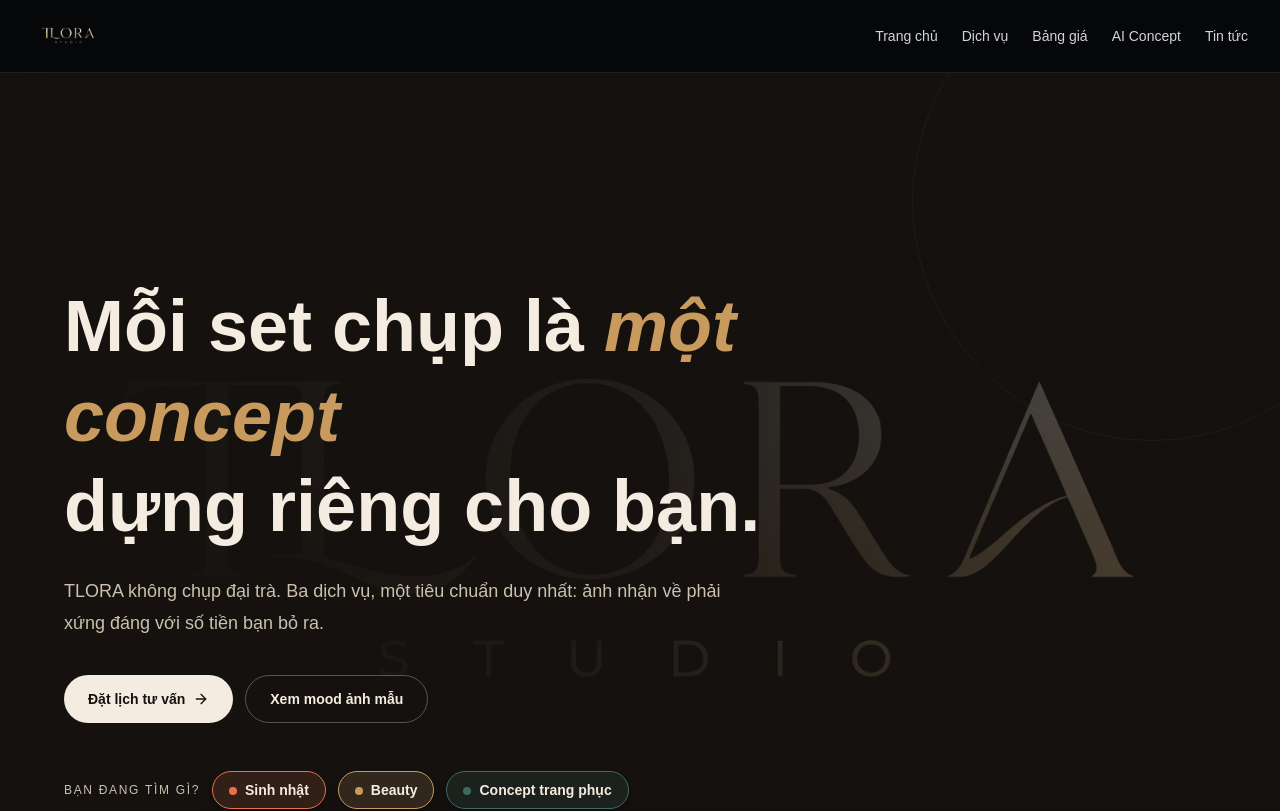
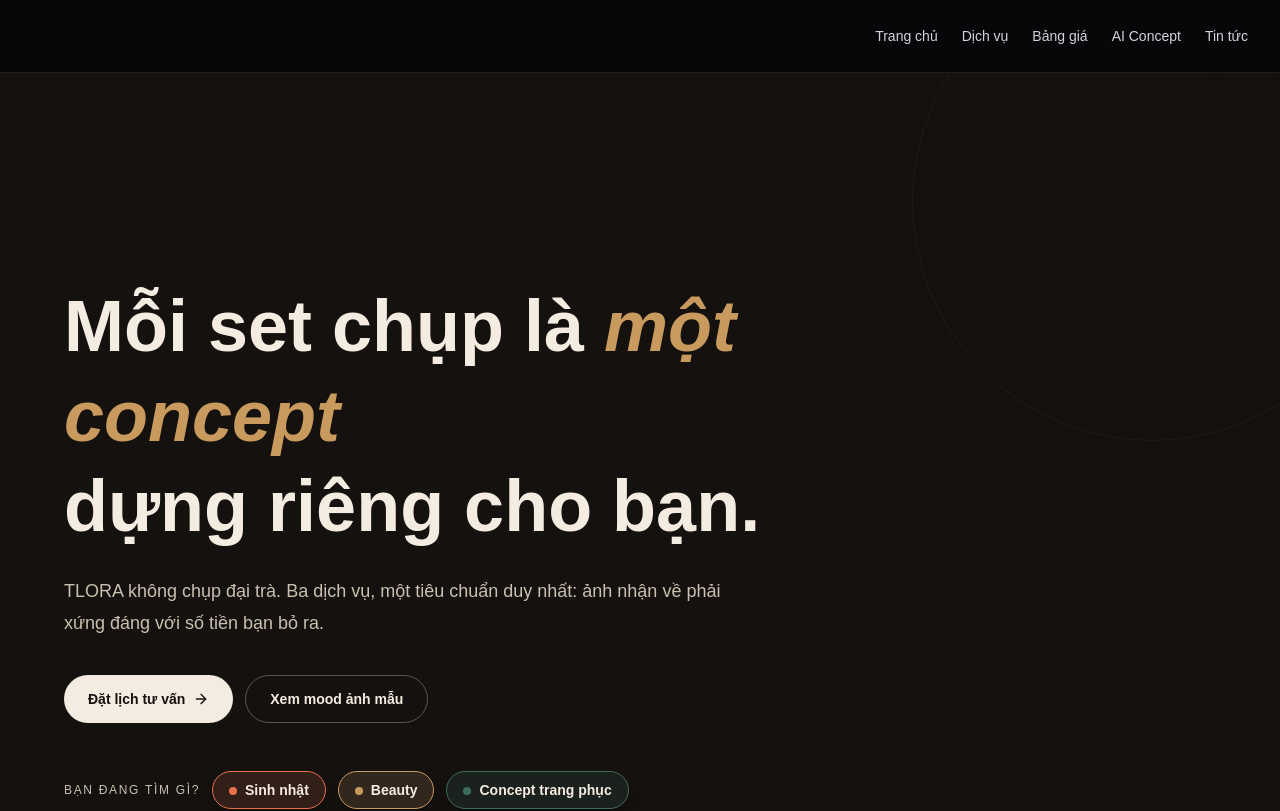
Before and after one commit to outbox04/websitestudio, a Next.js app: page / in a window 1280 px wide. Shown: the top 811 px of the page. Built offline with nearby package versions, Linux system fonts and the light colour scheme; no server answers; a web font is replaced by a local one.

Commit message:
Update concept studio images

```diff
--- a/src/app/(public)/page.tsx
+++ b/src/app/(public)/page.tsx
@@ -18,7 +18,7 @@
       "TLORA dựng concept theo đúng tính cách và cột mốc tuổi của bạn. Màu sắc, set trang trí và trang phục đều kể một câu chuyện, không phải đứng cạnh phông nền có sẵn.",
     who: "Dành cho ai đang đánh dấu một tuổi mới, một mốc quan trọng, muốn lưu lại bằng ảnh thay vì chỉ video ngắn.",
     mood: "MOOD - Pop màu, tuổi mới",
-    image: "/brand/tlora-logo.png",
+    image: "/concept/concept-01.webp",
     accent: "#E8704F",
     soft: "rgba(232,112,79,0.14)",
     chips: ["18 / 22 / 30 tuổi", "Cá nhân hoặc gia đình"],
@@ -48,7 +48,7 @@
       "Ánh sáng beauty chuẩn editorial, da được giữ nguyên chất nhưng sáng và mịn hơn dưới hậu kỳ tay nghề. Ảnh đẹp hơn, nhưng vẫn là bạn.",
     who: "Dành cho ai cần ảnh profile, ảnh cá nhân chỉn chu, hoặc đơn giản là muốn một lần được chụp đúng nghĩa đẹp thật.",
     mood: "MOOD - Beauty editorial",
-    image: "/brand/tlora-logo.png",
+    image: "/concept/concept-05.webp",
     accent: "#C99A5E",
     soft: "rgba(201,154,94,0.16)",
     chips: ["Profile cá nhân", "Da sáng, tự nhiên"],
@@ -78,7 +78,7 @@
       "Từ business, editorial, vintage đến color-pop, mỗi mood là một bối cảnh ánh sáng riêng, không phải đổi áo rồi chụp lại cùng một góc.",
     who: "Dành cho ai cần ảnh lookbook, ảnh cá nhân để làm nội dung, hoặc muốn thử một phiên bản phong cách khác của mình.",
     mood: "MOOD - Lookbook tối giản",
-    image: "/brand/tlora-logo.png",
+    image: "/concept/concept-09.webp",
     accent: "#3E6B5E",
     soft: "rgba(62,107,94,0.18)",
     chips: ["Content / cá nhân", "2-3 set bối cảnh"],
@@ -116,12 +116,12 @@
 ];
 
 const moodCards = [
-  ["Pop Sinh Nhật", "Sinh nhật", "#E8704F", "/brand/tlora-logo.png"],
-  ["Vintage Tuổi Mới", "Sinh nhật", "#E8704F", "/brand/tlora-logo.png"],
-  ["Clean Beauty", "Beauty", "#C99A5E", "/brand/tlora-logo.png"],
-  ["Editorial Beauty", "Beauty", "#C99A5E", "/brand/tlora-logo.png"],
-  ["Lookbook Tối Giản", "Concept", "#3E6B5E", "/brand/tlora-logo.png"],
-  ["Color Block", "Concept", "#3E6B5E", "/brand/tlora-logo.png"],
+  ["Pop Sinh Nhật", "Sinh nhật", "#E8704F", "/concept/concept-02.webp"],
+  ["Vintage Tuổi Mới", "Sinh nhật", "#E8704F", "/concept/concept-03.webp"],
+  ["Clean Beauty", "Beauty", "#C99A5E", "/concept/concept-06.webp"],
+  ["Editorial Beauty", "Beauty", "#C99A5E", "/concept/concept-07.webp"],
+  ["Lookbook Tối Giản", "Concept", "#3E6B5E", "/concept/concept-10.webp"],
+  ["Color Block", "Concept", "#3E6B5E", "/concept/concept-11.webp"],
 ];
 
 const faqs = [
@@ -148,7 +148,7 @@
       <div className="bg-[#14110f] text-[#f4ece0]">
       <section className="relative min-h-[calc(100svh-73px)] overflow-hidden px-4 py-16 sm:px-6 sm:py-20 lg:px-8 lg:py-28">
         <Image
-          src="/brand/tlora-logo.png"
+          src="/concept/concept-14.webp"
           alt="Ảnh nền concept studio TLORA"
           fill
           priority
```
Also changed, not shown: src/studio-themes/concept/tlora-concept-studio.html (+28 -28 lines).
